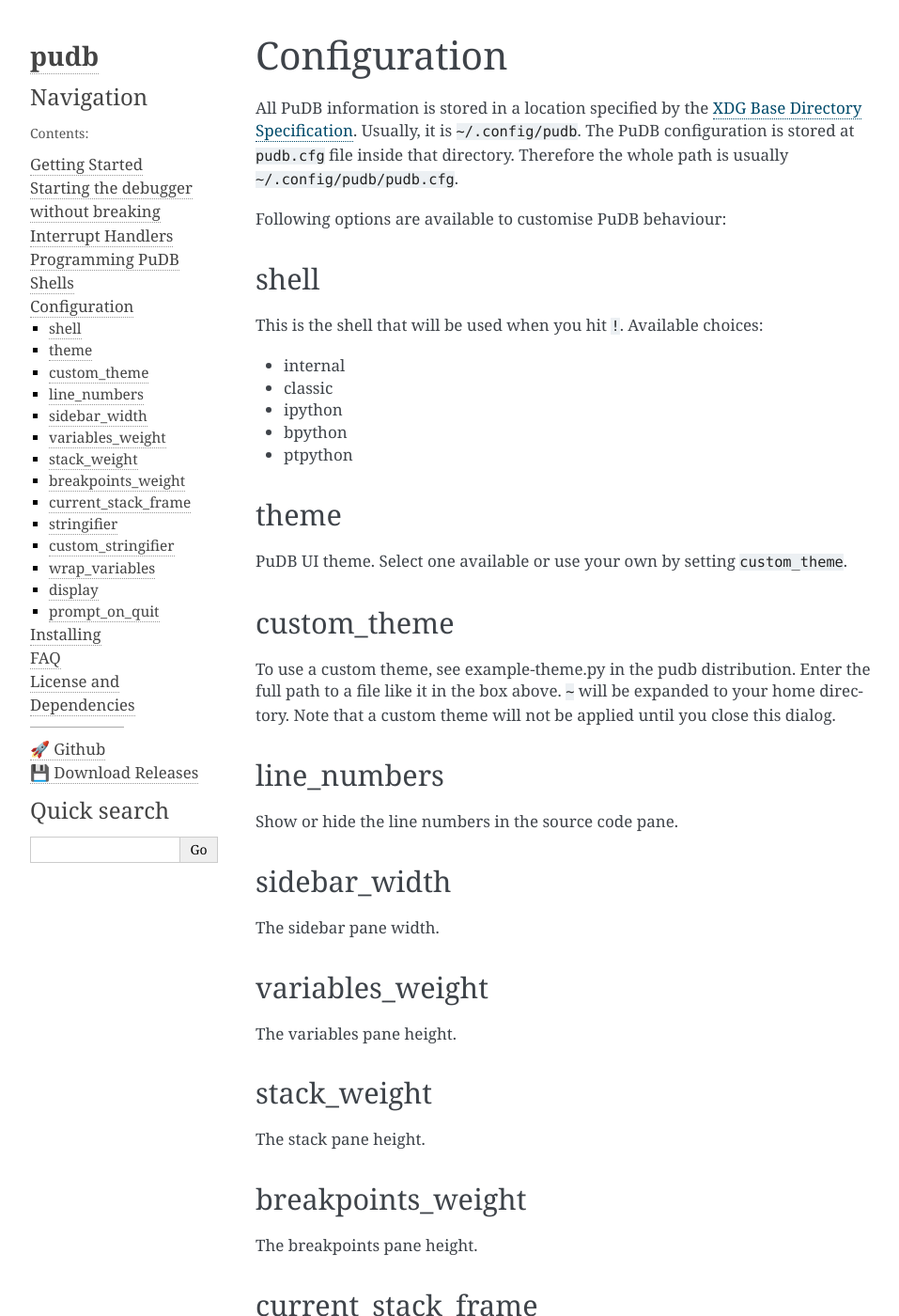
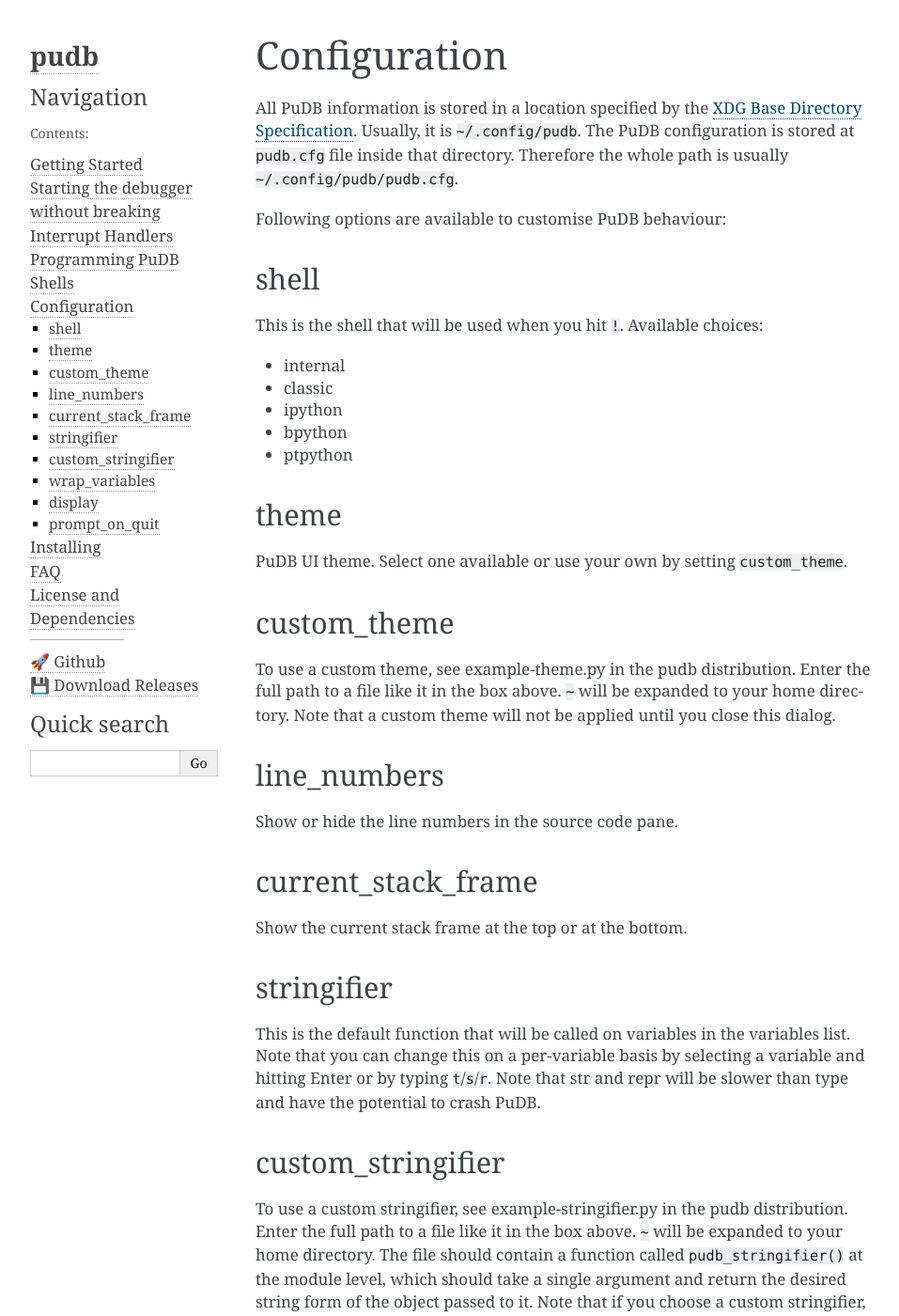
Before and after one commit to inducer/pudb, a Sphinx documentation site: the page built from doc/configuration.rst, in a window 1280 px wide and 1400 px high. Shown: the whole window at 94% size, without its empty margins (148-1105 px from the left). Built offline with Sphinx 7.4.7, drawn with Linux system fonts in a browser that asks for light colours.

Commit message:
Remove description for inner settings

```diff
--- a/doc/configuration.rst
+++ b/doc/configuration.rst
@@ -39,26 +39,6 @@
 ************
 
 Show or hide the line numbers in the source code pane.
-
-sidebar_width
-*************
-
-The sidebar pane width.
-
-variables_weight
-****************
-
-The variables pane height.
-
-stack_weight
-************
-
-The stack pane height.
-
-breakpoints_weight
-******************
-
-The breakpoints pane height.
 
 current_stack_frame
 *******************
```
